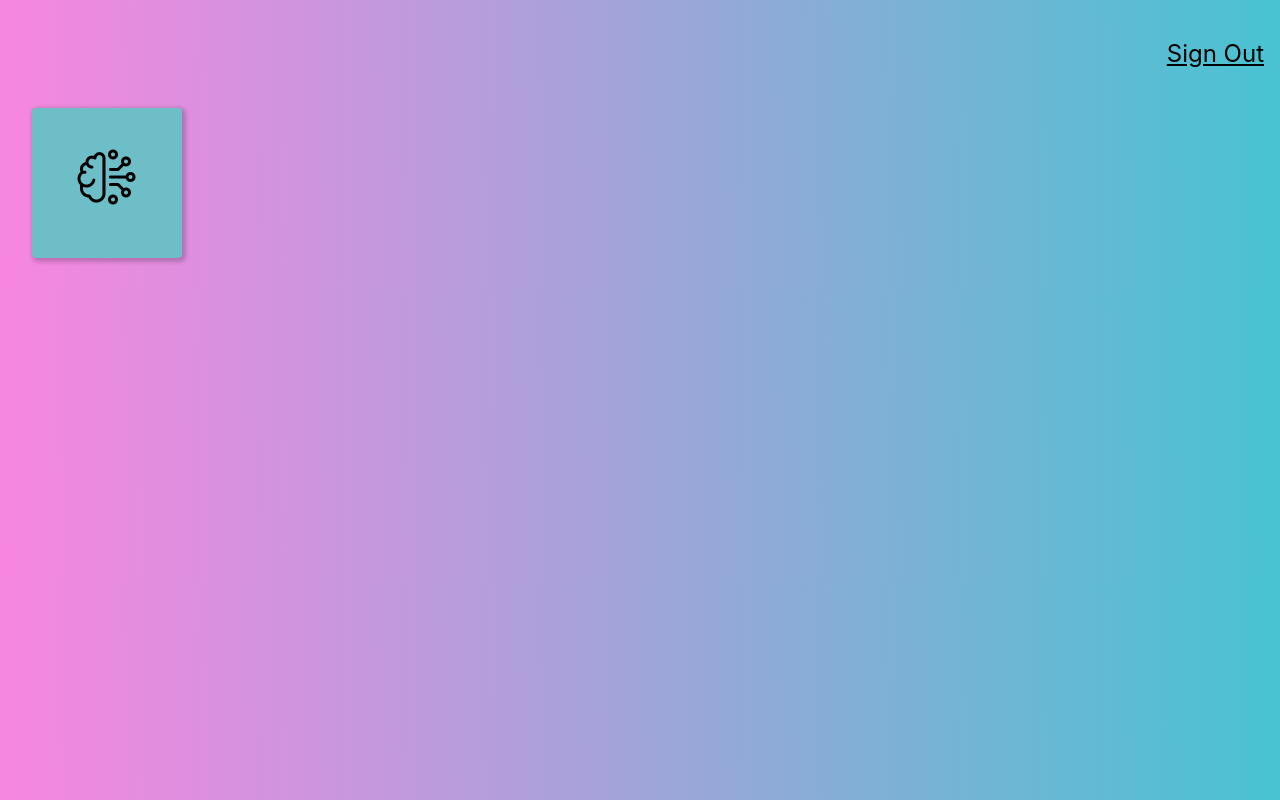
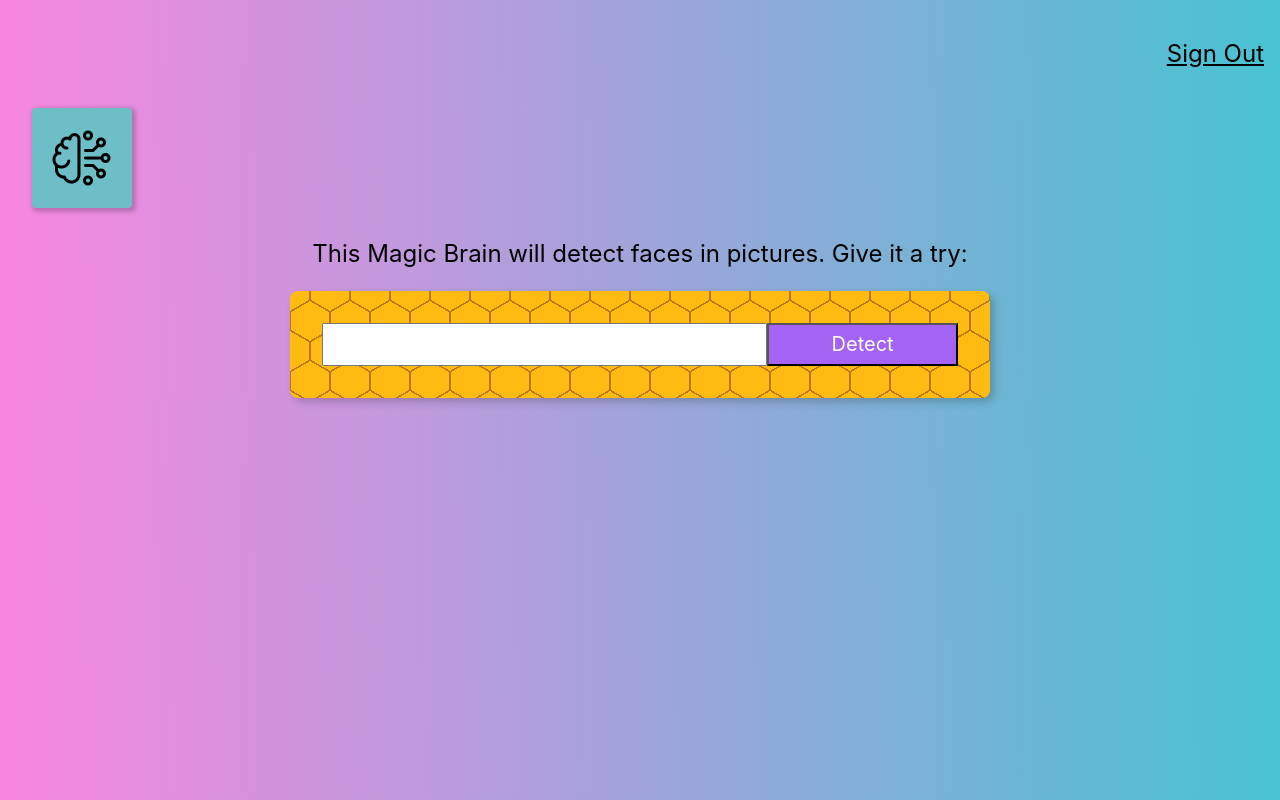
Before and after one commit to NicolasBrandi/SmartBrain, a React (Create React App) app: page / in a window 1280 px wide. Built offline with nearby package versions, Linux system fonts and the light colour scheme.

Commit message:
add link form for images url

```diff
--- a/src/App.css
+++ b/src/App.css
@@ -11,6 +11,11 @@
   .App-logo {
     animation: App-logo-spin infinite 20s linear;
   }
+}
+
+.center{
+  display: flex;
+  justify-content: center;
 }
 
 .App-header {
--- a/src/App.js
+++ b/src/App.js
@@ -1,6 +1,7 @@
 import React, {Component} from 'react';
-import Navigation from './components/navigation/Navigation';
-import Logo from './components/logo/Logo';
+import Navigation from './components/Navigation/Navigation';
+import Logo from './components/Logo/Logo';
+import ImageLinkForm from './components/ImageLinkForm/ImageLinkForm'
 import './App.css';
 
 class App extends Component {
@@ -9,8 +10,8 @@
       <div className="App">
         <Navigation />
         <Logo />
-        {/* <ImageLinkForm />
-        <FaceRecognition /> */}
+        <ImageLinkForm />
+        {/* <FaceRecognition /> */}
       </div>
     );
   }
--- /dev/null
+++ b/src/components/ImageLinkForm/ImageLinkForm.css
@@ -0,0 +1,11 @@
+.form{
+    width: 700px;
+    background:
+    radial-gradient(circle farthest-side at 0% 50%,#fb1 23.5%,rgba(240,166,17,0) 0)21px 30px,
+    radial-gradient(circle farthest-side at 0% 50%,#B71 24%,rgba(240,166,17,0) 0)19px 30px,
+    linear-gradient(#fb1 14%,rgba(240,166,17,0) 0, rgba(240,166,17,0) 85%,#fb1 0)0 0,
+    linear-gradient(150deg,#fb1 24%,#B71 0,#B71 26%,rgba(240,166,17,0) 0,rgba(240,166,17,0) 74%,#B71 0,#B71 76%,#fb1 0)0 0,
+    linear-gradient(30deg,#fb1 24%,#B71 0,#B71 26%,rgba(240,166,17,0) 0,rgba(240,166,17,0) 74%,#B71 0,#B71 76%,#fb1 0)0 0,
+    linear-gradient(90deg,#B71 2%,#fb1 0,#fb1 98%,#B71 0%)0 0 #fb1;
+    background-size: 40px 60px;
+}
--- /dev/null
+++ b/src/components/ImageLinkForm/ImageLinkForm.js
@@ -0,0 +1,21 @@
+import React from "react";
+import './ImageLinkForm.css'
+
+const ImageLinkForm = () => {
+    return (
+        <div>
+            <p className="f3">
+                {'This Magic Brain will detect faces in pictures. Give it a try:'}
+            </p>
+            <div className="center">
+                <div className="form center pa4 br3 shadow-5">
+                    <input className="f4 pa2 w-70 center" type="text" />
+                    <button className="w-30 grow f4 link ph3 pv2 dib white bg-light-purple"> Detect </button>
+                </div>
+
+            </div>
+        </div>
+    )
+}
+
+export default ImageLinkForm;
--- a/src/components/logo/Logo.css
+++ b/src/components/logo/Logo.css
@@ -1,5 +1,5 @@
 .Tilt{
-    height: 150px;
-    width: 150px ;
+    height: 100px;
+    width: 100px ;
     background:  #6dbec7;
 }
--- a/src/components/logo/Logo.js
+++ b/src/components/logo/Logo.js
@@ -9,7 +9,7 @@
     <div className="ma4 mt0" >
       <Tilt className="Tilt br2 shadow-3" options={{max:60}} >
         <div className="Tilt-inner p3">
-            <img style={{paddingTop: "25%"}} src={Brain} alt="logo"></img>
+            <img style={{paddingTop: "18px"}} src={Brain} alt="logo"></img>
         </div>
       </Tilt>
     </div>
--- a/src/index.css
+++ b/src/index.css
@@ -13,3 +13,7 @@
   font-family: source-code-pro, Menlo, Monaco, Consolas, 'Courier New',
     monospace;
 }
+
+button{
+  cursor: pointer;
+}
```
